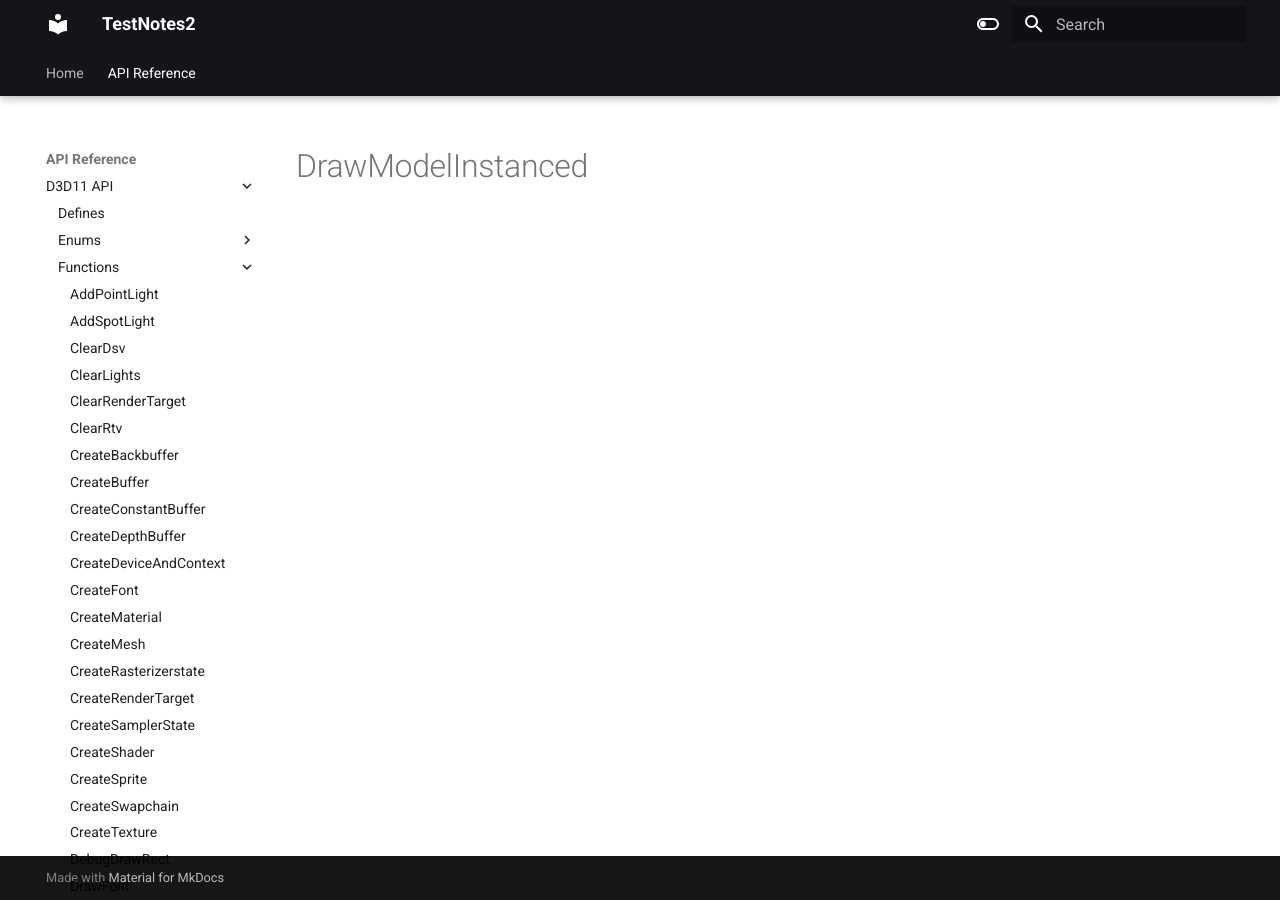
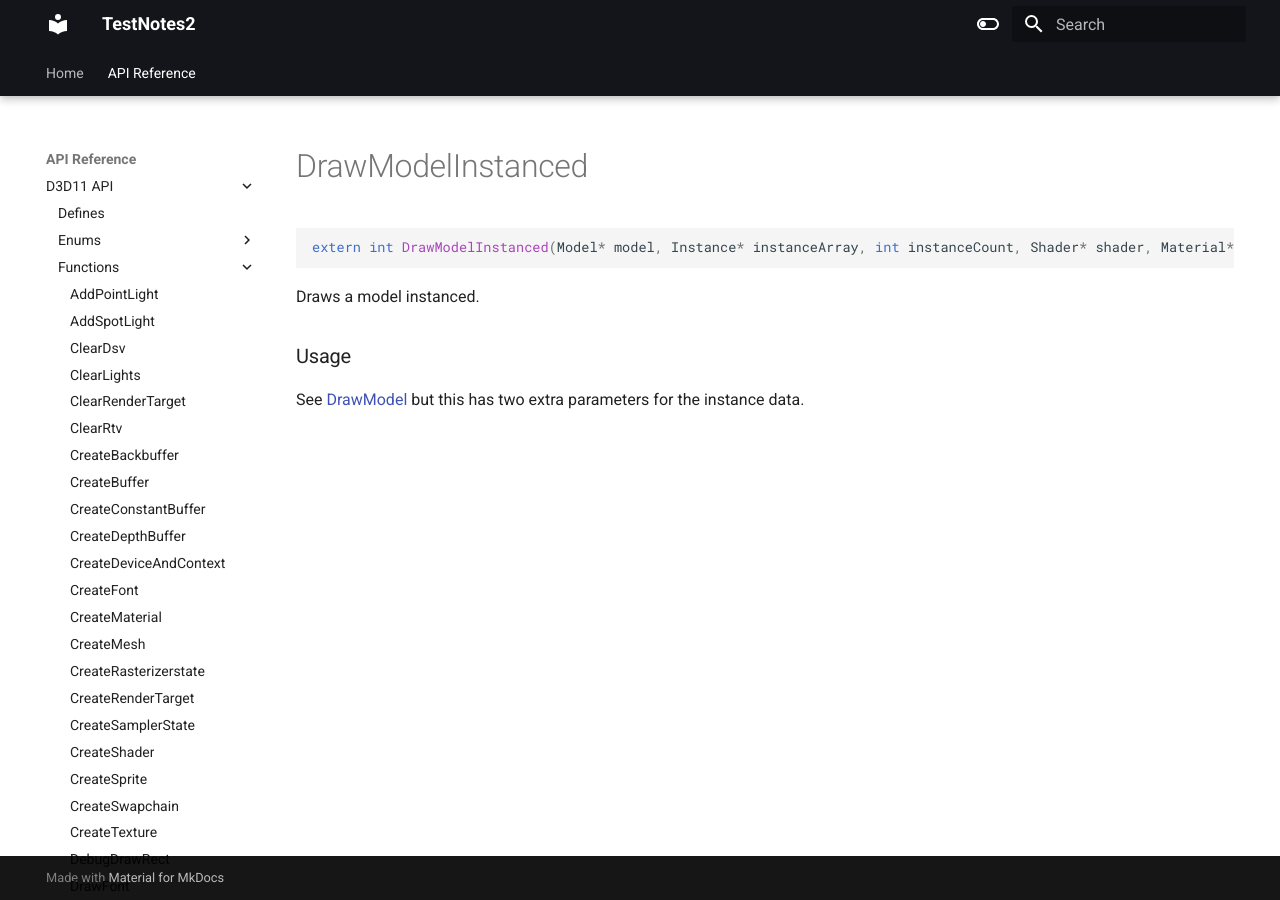
Before and after one commit to erichederstedt/TempEngineDocs, an MkDocs documentation site: the page built from docs/API Reference/D3D11 API/Functions/DrawModelInstanced.md, in a window 1280 px wide. Built offline with MkDocs 1.6.1 and Material for MkDocs 9.7.7, drawn with Linux system fonts in a browser that asks for light colours.

Commit message:
PUSH NOTE : DrawModelInstanced.md

````diff
--- a/docs/API Reference/D3D11 API/Functions/DrawModelInstanced.md
+++ b/docs/API Reference/D3D11 API/Functions/DrawModelInstanced.md
@@ -1 +1,11 @@
 # DrawModelInstanced
+
+```c++
+extern int DrawModelInstanced(Model* model, Instance* instanceArray, int instanceCount, Shader* shader, Material** material_array, int material_count);
+```
+
+Draws a model instanced.
+
+
+### Usage
+See [DrawModel](./DrawModel.md) but this has two extra parameters for the instance data.
````
